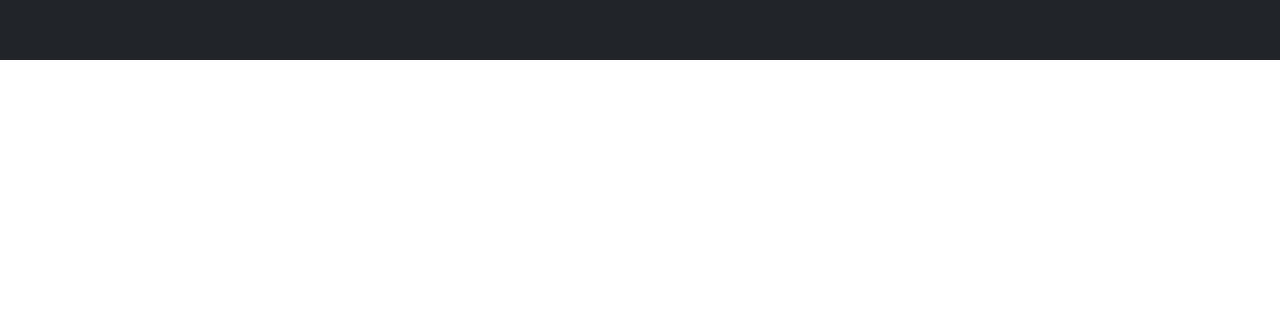
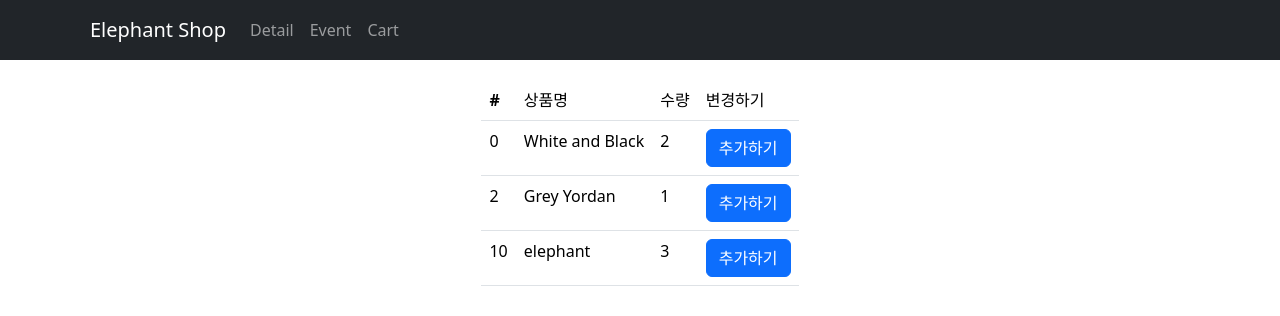
Before and after one commit to JeongeunLee2204/React-Practice, a React (Vite) app in the folder shop/: page /cart in a window 1280 px wide. Shown: the top 316 px of the page. Built offline with nearby package versions, Linux system fonts and the light colour scheme.

Commit message:
add 장바구니, app 라우터수정

```diff
--- a/shop/package.json
+++ b/shop/package.json
@@ -10,11 +10,13 @@
     "preview": "vite preview"
   },
   "dependencies": {
+    "@reduxjs/toolkit": "^1.8.1",
     "axios": "^1.7.9",
     "bootstrap": "^5.3.3",
     "react": "^18.3.1",
     "react-bootstrap": "^2.10.7",
     "react-dom": "^18.3.1",
+    "react-redux": "^8.1.3",
     "react-router-dom": "^6.28.1"
   },
   "devDependencies": {
--- a/shop/src/App.css
+++ b/shop/src/App.css
@@ -28,7 +28,6 @@
   width: 100%;
   padding: 20px;
   text-align: center;
-  opacity: 0;
 }
 
 .product-list {
--- a/shop/src/App.tsx
+++ b/shop/src/App.tsx
@@ -1,36 +1,36 @@
-import { Routes, Route, Link, Outlet } from 'react-router-dom'
-import WelcomePage from './pages/welcomePage';
-import DetailPage from './pages/detailPage';
+import { Routes, Route, Link, Outlet } from 'react-router-dom';
+import WelcomePage from './pages/WelcomePage';
+import DetailPage from './pages/DetailPage';
+import CartPage from './pages/CartPage';
 import { Button, Navbar, Container, Nav } from 'react-bootstrap';
 import { useState } from 'react';
-import Data from './data/data'
+import Data from './data/data';
+
 function App() {
+  const [pData] = useState(Data);
 
-  const [pData] = useState(Data);
   return (
     <div className="App">
       <Navbar bg="dark" variant="dark" style={{ height: '60px', width: '100%', marginBottom: '20px' }}>
         <Container>
-          <Navbar.Brand href="/">Elephant Shop</Navbar.Brand>
+          <Navbar.Brand as={Link} to="/">Elephant Shop</Navbar.Brand>
           <Nav className="me-auto">
-          <Nav.Link href={`/detail/${pData[0].id}`}>Detail</Nav.Link>
-            <Nav.Link href="/event">Event</Nav.Link>
+            <Nav.Link as={Link} to={`/detail/${pData[0].id}`}>Detail</Nav.Link>
+            <Nav.Link as={Link} to="/event">Event</Nav.Link>
+            <Nav.Link as={Link} to="/cart">Cart</Nav.Link>
           </Nav>
         </Container>
       </Navbar>
 
       <Routes>
-        <Route path="/" element={<WelcomePage/>}/>
-        <Route path="/detail/:id" element={<DetailPage pData={pData}/>}/>
-        <Route path="/event" element={<div>오늘의이벤트<Outlet></Outlet></div>}>
-          <Route path="one" element={<div>첫 주문시 양배추즙 서비스</div>}/>
-          <Route path="two" element={<div>생일기념 쿠폰받기</div>}/>
+        <Route path="/" element={<WelcomePage />} />
+        <Route path="/detail/:id" element={<DetailPage pData={pData} />} />
+        <Route path="/event" element={<div>오늘의이벤트<Outlet /></div>}>
+          <Route path="one" element={<div>첫 주문시 양배추즙 서비스</div>} />
+          <Route path="two" element={<div>생일기념 쿠폰받기</div>} />
         </Route>
+        <Route path="/cart" element={<CartPage />} />
       </Routes>
-
-
-
-
     </div>
   );
 }
--- /dev/null
+++ b/shop/src/data/store.ts
@@ -0,0 +1,43 @@
+import { configureStore, createSlice } from '@reduxjs/toolkit';
+
+let user = createSlice({
+    name: 'user',
+    initialState: 'kim',
+    reducers:{
+        changeName(state){
+            return 'john'+state
+        }
+    }
+});
+export let {changeName}=user.actions
+
+
+let cartItem = createSlice({
+    name: 'cartItem',
+    initialState: [
+        { id: 0, name: 'White and Black', count: 2 },
+        { id: 2, name: 'Grey Yordan', count: 1 },
+        { id: 10, name: 'elephant', count: 3 },
+    ],
+    reducers: {
+        addPoint(state, action) {
+            let item = state.find((item) => item.id === action.payload);
+            if (item) {
+                item.count += 1;
+            }
+        },
+        addItem(state, action){
+            state.push(action.payload)
+        }
+    },
+});
+
+export let { addPoint,addItem } = cartItem.actions;
+
+
+export default configureStore({
+    reducer: {
+        user: user.reducer,
+        cartItem: cartItem.reducer,
+    },
+});
--- a/shop/src/main.tsx
+++ b/shop/src/main.tsx
@@ -3,11 +3,15 @@ import { createRoot } from 'react-dom/client'
 import './index.css'
 import App from './App.tsx'
 import { BrowserRouter } from 'react-router-dom'
+import {Provider} from 'react-redux';
+import store from './data/store.ts'
 
 createRoot(document.getElementById('root')!).render(
   <StrictMode>
+    <Provider store={store}>
     <BrowserRouter>
     <App />
     </BrowserRouter>
+    </Provider>
   </StrictMode>,
 )
--- /dev/null
+++ b/shop/src/pages/CartPage.tsx
@@ -0,0 +1,51 @@
+import { Table, Button } from "react-bootstrap";
+import { useSelector, useDispatch } from "react-redux";
+import {changeName, addPoint} from "./../data/store.ts"
+
+function CartPage() {
+  const state = useSelector((state) => state);
+  const dispatch=useDispatch();
+  console.log(state);
+
+  return (
+
+
+
+    <div>
+        {/* <Button onClick={()=>{dispatch(changeName());}}>변경하기</Button> */}
+      <Table>
+        <thead>
+          <tr>
+            <th>#</th>
+            <th>상품명</th>
+            <th>수량</th>
+            <th>변경하기</th>
+          </tr>
+        </thead>
+        <PrintTable />
+      </Table>
+    </div>
+  );
+}
+
+export default CartPage;
+
+function PrintTable() {
+    const dispatch=useDispatch();
+  const item = useSelector((state) => state.cartItem); // 상태 가져오기
+
+  return (
+    <>
+      {item.map((i) => (
+        <tbody key={i.id}>
+          <tr>
+            <td>{i.id}</td>
+            <td>{i.name}</td>
+            <td>{i.count}</td>
+            <td><Button onClick={()=>{dispatch(addPoint(i.id)); console.log(i.count)}}>추가하기</Button></td>
+          </tr>
+        </tbody>
+      ))}
+    </>
+  );
+}
--- a/shop/src/pages/DetailPage.tsx
+++ b/shop/src/pages/DetailPage.tsx
@@ -1,12 +1,16 @@
 import { useState, useEffect } from "react";
-import { useParams } from "react-router-dom";
+import { useParams, useNavigate } from "react-router-dom";
 import { Nav } from "react-bootstrap";
+import { addItem } from "./../data/store";
+import { useDispatch } from "react-redux";
 
 function DetailPage(props) {
   const { id } = useParams();
   const numericId = parseInt(id, 10);
   const [tab, setTab] = useState(0);
   const [fade2, setFade2] = useState("start");
+  const dispatch = useDispatch();
+  const navigate = useNavigate();
 
   const product = props.pData.find((item) => item.id === numericId);
 
@@ -34,7 +38,22 @@ function DetailPage(props) {
           <h4 className="pt-5">{product.title}</h4>
           <p>{product.content}</p>
           <p>{product.price}원</p>
-          <button className="btn btn-danger">주문하기</button>
+          <button
+            className="btn btn-danger"
+            onClick={() => {
+              dispatch(
+                addItem({
+                  id: product.id,
+                  name: product.title,
+                  count: 1,
+                })
+              );
+              console.log("주문됨");
+              navigate("/cart");
+            }}
+          >
+            주문하기
+          </button>
         </div>
       </div>
 
@@ -64,6 +83,7 @@ function DetailPage(props) {
 
 export default DetailPage;
 
+
 function TabContent({ tab }) {
   const [fade, setFade] = useState("start");
 
```
Also changed, not shown: 1 other file (tests, documents, lock files or other folders).
